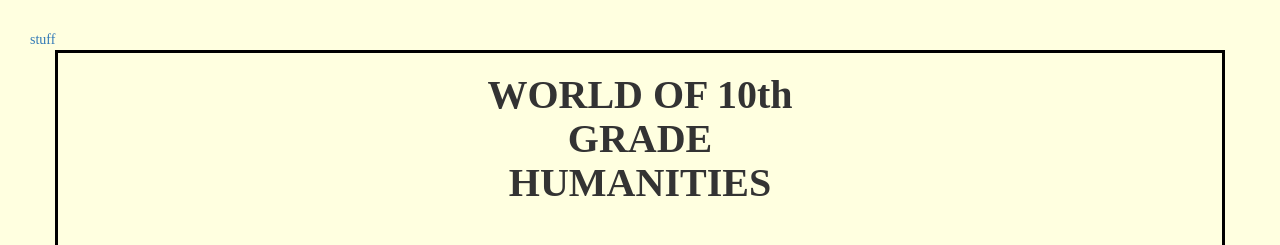
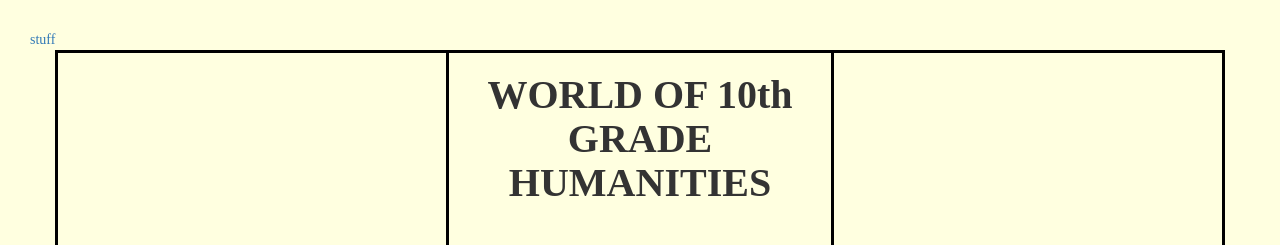
Before and after one commit to RaHuang7/RaHuang7.github.io, a plain HTML site: page index.html in a window 1280 px wide. Shown: the top 245 px of the page. Drawn offline with nearby package versions, Linux system fonts and the light colour scheme.

Commit message:
Homepage rough draft

```diff
--- a/index.html
+++ b/index.html
@@ -42,6 +42,7 @@
   .bordered-all-thin {
   border: 1px solid black;
 
+
   }
 
   .bordered-sides-thick {
@@ -77,7 +78,7 @@
       <div class="col-xs-4"><!-- Start of Blank Header Column Left -->
       </div><!-- End of Blank Header Column Left -->
 
-      <div class="col-xs-4 bordered-sides"><!-- Start of Header Title Center Column -->
+      <div class="col-xs-4 bordered-sides-thick"><!-- Start of Header Title Center Column -->
       <h1> <strong> WORLD OF 10th GRADE HUMANITIES </strong> </h1>
       </div><!-- End of Header Title Center Column -->
 
```
